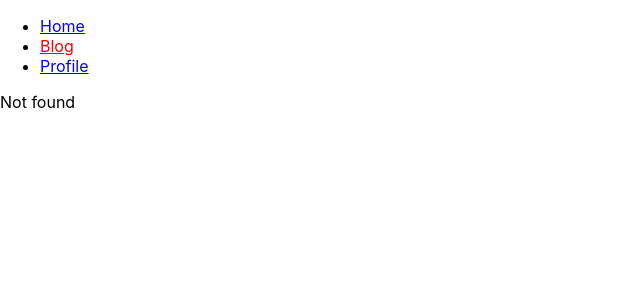
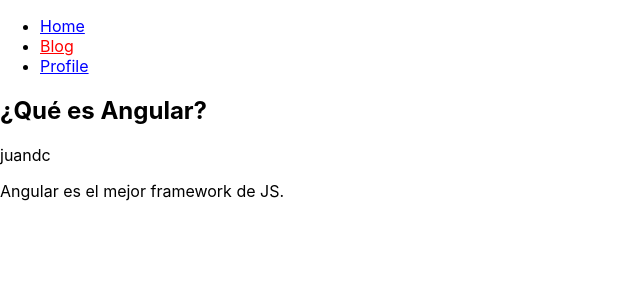
Before and after one commit to martinlizardi/platzi-curso-react-router, a React (Create React App) app: page /#/blog/que-es-angular in a window 1280 px wide. Before the commit this address had no page. Shown: the top 300 px of the page, without its empty margins (0-640 px from the left). Built offline with nearby package versions, Linux system fonts and the light colour scheme.

Commit message:
useParams: rutas dinámicas

```diff
--- a/src/App.js
+++ b/src/App.js
@@ -3,6 +3,7 @@
 import { HomePage } from './pages/HomePage';
 import { BlogPage } from './pages/BlogPage';
 import { ProfilePage } from './pages/ProfilePage';
+import { BlogPost } from './components/BlogPost';
 
 function App() {
   return (
@@ -12,6 +13,7 @@
       <Routes>
         <Route path="/" element={<HomePage />} />
         <Route path="/blog" element={<BlogPage />} />
+        <Route path="/blog/:slug" element={<BlogPost />} />
         <Route path="/profile" element={<ProfilePage />} />
         <Route path="*" element={<p>Not found</p>} />
       </Routes>
--- /dev/null
+++ b/src/components/BlogPost/index.js
@@ -0,0 +1,19 @@
+import React from 'react';
+import { useParams } from 'react-router-dom';
+import { blogdata } from '../../data/blogdata';
+
+function BlogPost() {
+  const { slug } = useParams();
+
+  const blogpost = blogdata.find((post) => post.slug === slug);
+
+  return (
+    <>
+      <h2>{blogpost.title}</h2>
+      <p>{blogpost.author}</p>
+      <p>{blogpost.content}</p>
+    </>
+  );
+}
+
+export { BlogPost };
--- /dev/null
+++ b/src/data/blogdata.js
@@ -0,0 +1,22 @@
+const blogdata = [
+  {
+    title: '¿Qué es React?',
+    slug: 'que-es-react',
+    content: 'React es el mejor framework de JS.',
+    author: 'juandc',
+  },
+  {
+    title: '¿Qué es Vue?',
+    slug: 'que-es-vue',
+    content: 'Vue es el mejor framework de JS.',
+    author: 'juandc',
+  },
+  {
+    title: '¿Qué es Angular?',
+    slug: 'que-es-angular',
+    content: 'Angular es el mejor framework de JS.',
+    author: 'juandc',
+  },
+];
+
+export { blogdata };
--- a/src/pages/BlogPage/index.js
+++ b/src/pages/BlogPage/index.js
@@ -1,7 +1,24 @@
 import React from 'react';
+import { Link } from 'react-router-dom';
+import { blogdata } from '../../data/blogdata';
 
 function BlogPage() {
-  return <h1>BlogPage</h1>;
+  return (
+    <>
+      <h1>BlogPage</h1>
+      {blogdata.map((post) => (
+        <BlogLink {...{ post }} />
+      ))}
+    </>
+  );
+}
+
+function BlogLink({ post }) {
+  return (
+    <li>
+      <Link to={`/blog/${post.slug}`}>{post.title}</Link>
+    </li>
+  );
 }
 
 export { BlogPage };
```
